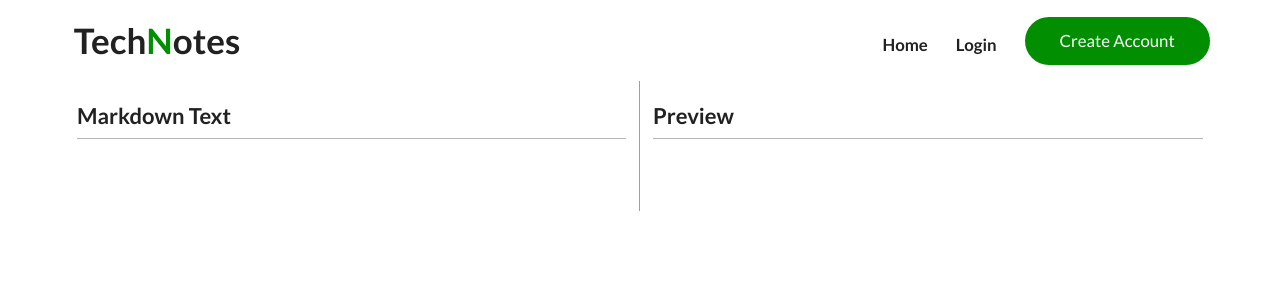
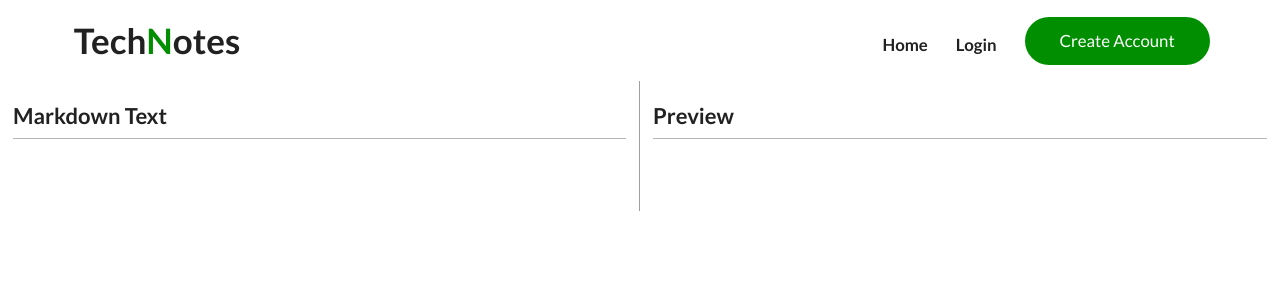
Before and after one commit to jose-a-dlc05/tech-notary, a React (Create React App) app: page / in a window 1280 px wide. Shown: the top 300 px of the page. Built offline with nearby package versions, Linux system fonts and the light colour scheme.

Commit message:
Implemented Markdown and Preview functionality to EditorPage

```diff
--- a/package.json
+++ b/package.json
@@ -14,6 +14,7 @@
 		"react-markdown": "^6.0.2",
 		"react-router-dom": "^5.2.0",
 		"react-scripts": "4.0.3",
+		"react-syntax-highlighter": "^15.4.3",
 		"semantic-ui-css": "^2.4.1",
 		"semantic-ui-react": "^2.0.3",
 		"web-vitals": "^1.1.2"
@@ -44,7 +45,6 @@
 	},
 	"devDependencies": {
 		"sass": "^1.34.1",
-    "sass-loader": "^12.0.0",
-    "webpack": "^4.44.2"
+		"sass-loader": "^12.0.0"
 	}
 }
--- a/src/App.styles.scss
+++ b/src/App.styles.scss
@@ -12,11 +12,14 @@
 body {
 	font-size: 16px;
 	font-family: "Roboto", sans-serif;
+	width: 100%;
+	height: 100%;
 }
 
 .container {
 	max-width: 1200px;
 	width: 90%;
+	height: 100%;
 	margin: 0 auto;
 }
 
--- a/src/components/marked-input/MarkedInput.styles.scss
+++ b/src/components/marked-input/MarkedInput.styles.scss
@@ -1,9 +1,15 @@
 .markdown-container {
-	width: 50%;
+	width: 100%;
 	height: 100%;
 	padding: 13px;
-	border-right: 1.5px solid rgba(15, 15, 15, 0.4);
+	border-right: none;
 	font-family: sans-serif;
+}
+@media (min-width: 481px) {
+	.markdown-container {
+		width: 50%;
+		border-right: 1.5px solid rgba(15, 15, 15, 0.4);
+	}
 }
 .markdown-title {
 	font-size: 22px;
--- a/src/components/marked-result/MarkedResult.component.jsx
+++ b/src/components/marked-result/MarkedResult.component.jsx
@@ -1,6 +1,7 @@
 import React, { useContext } from "react";
 import ReactMarkdown from "react-markdown";
 import EditorContext from "../editor-context/EditorContext.component";
+import CodeBlock from "../syntax-highlighter/CodeBlock.component";
 import "./MarkedResult.styles.scss";
 
 export function MarkedResult(props) {
@@ -10,7 +11,10 @@
 		<section className='result-container'>
 			<h2 className='result-title'>Preview</h2>
 			<div className='result-area'>
-				<ReactMarkdown source={markdownText} />
+				<ReactMarkdown
+					children={markdownText}
+					components={{ code: CodeBlock }}
+				/>
 			</div>
 		</section>
 	);
--- a/src/components/marked-result/MarkedResult.styles.scss
+++ b/src/components/marked-result/MarkedResult.styles.scss
@@ -1,8 +1,13 @@
 .result-container {
-	width: 50%;
+	width: 100%;
 	height: 100%;
 	padding: 13px;
 	font-family: sans-serif;
+}
+@media (min-width: 481px) {
+	.result-container {
+		width: 50%;
+	}
 }
 
 .result-title {
--- /dev/null
+++ b/src/components/syntax-highlighter/CodeBlock.component.jsx
@@ -0,0 +1,15 @@
+import React from "react";
+import { Prism as SyntaxHighlighter } from "react-syntax-highlighter";
+import { tomorrow } from "react-syntax-highlighter/dist/esm/styles/prism";
+
+const CodeBlock = ({ language, value }) => {
+	let newCode = value;
+	// let oldCode = value || oldCode;
+	return (
+		<SyntaxHighlighter language={language} style={tomorrow}>
+			{newCode || ""}
+		</SyntaxHighlighter>
+	);
+};
+
+export default CodeBlock;
--- a/src/pages/EditorPage/EditorPage.page.jsx
+++ b/src/pages/EditorPage/EditorPage.page.jsx
@@ -14,8 +14,8 @@
 
 	return (
 		<EditorContext.Provider value={contextValue}>
-			<section className='container'>
-				<div className='editor-wrapper'>
+			<section className='editor-container'>
+				<div className='editor-items'>
 					<MarkedInput />
 					<MarkedResult />
 				</div>
--- a/src/pages/EditorPage/EditorPage.styles.scss
+++ b/src/pages/EditorPage/EditorPage.styles.scss
@@ -1,5 +1,23 @@
-.editor-wrapper {
+.editor-container {
 	width: 100%;
 	height: 100%;
 	display: flex;
+	flex-direction: column;
+	align-content: center;
 }
+
+.editor-items {
+	width: 100%;
+	height: 100%;
+	display: flex;
+	flex-direction: column;
+}
+
+@media (min-width: 481px) {
+	.editor-container {
+		flex-direction: row;
+	}
+	.editor-items {
+		flex-direction: row;
+	}
+}
```
Also changed, not shown: 1 other file (tests, documents, lock files or other folders). Lines whose indentation alone changed are shown as unchanged.
